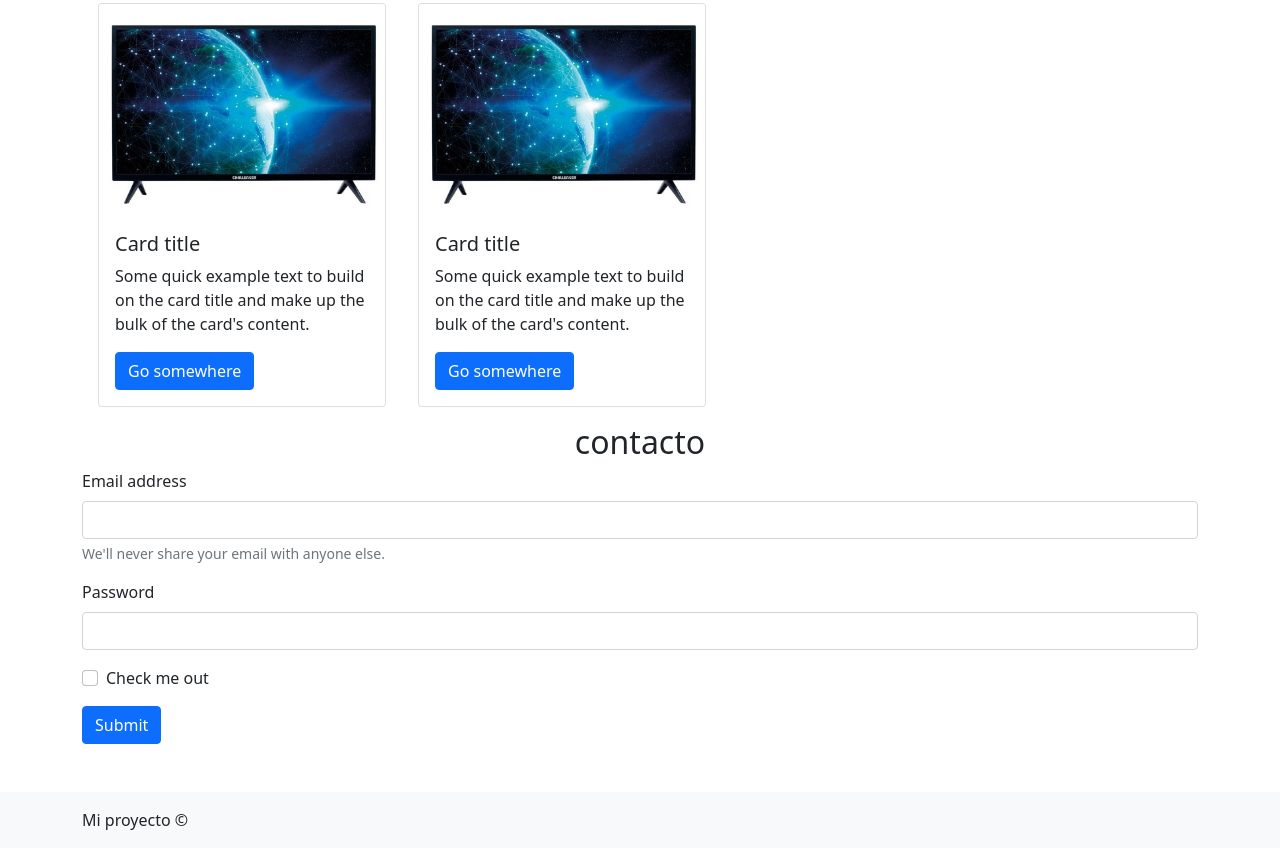
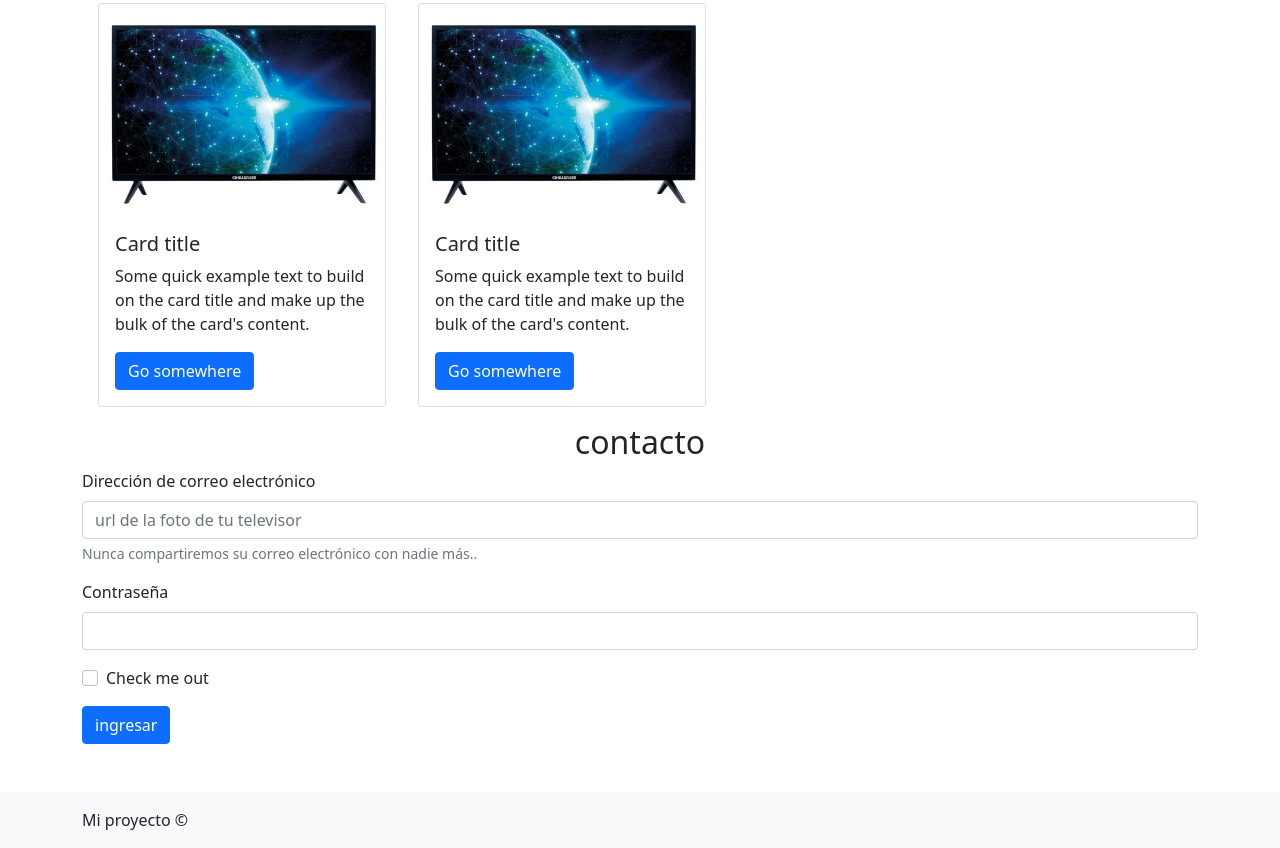
Before and after one commit to solanod/bootstrap-b, a plain HTML site: page index.html in a window 1280 px wide. Shown: the part 1382-2230 px from the top of the page. Drawn offline with Linux system fonts and the light colour scheme.

Commit message:
insertar

```diff
--- a/index.html
+++ b/index.html
@@ -82,7 +82,7 @@
 <p class="h2 container text-center">productos</p>
 <div class="container d-flex flex-wrap" >
   <div class="card m-3" style="width: 18rem;">
-  <img src="img\televison.jpg" class="card-img-top" alt="...">
+  <a href="https://oferta.senasofiaplus.edu.co/sofia-oferta/" target="_blank" rel="noopener noreferrer"><img src="img\televison.jpg" class="card-img-top" alt="..."></a>
   <div class="card-body">
     <h5 class="card-title">Card title</h5>
     <p class="card-text">Some quick example text to build on the card title and make up the bulk of the card's content.</p>
@@ -107,7 +107,7 @@
   </div>
 </div>
 <div class="card m-3" style="width: 18rem;">
-  <img src="img\televison.jpg" class="card-img-top" alt="...">
+  <a href="https://developer.mozilla.org/es/search?q=alt"target="_blank" rel="noopener noreferrer"><img src="img\televison.jpg" class="card-img-top" alt="..."></a>
   <div class="card-body">
     <h5 class="card-title">Card title</h5>
     <p class="card-text">Some quick example text to build on the card title and make up the bulk of the card's content.</p>
@@ -126,21 +126,21 @@
 <div class="container">
 <p class="h2 container text-center">contacto</p>
 
-  <form class="mb-5">
+  <form action="/enviar-respuesta" class="mb-5">
     <div class="mb-3">
-      <label for="exampleInputEmail1" class="form-label">Email address</label>
-      <input type="email" class="form-control" id="exampleInputEmail1" aria-describedby="emailHelp">
-      <div id="emailHelp" class="form-text">We'll never share your email with anyone else.</div>
+      <label for="exampleInputEmail1" class="form-label">Dirección de correo electrónico</label>
+      <input type="email" placeholder="url de la foto de tu televisor" required class="form-control" id="exampleInputEmail1" aria-describedby="emailHelp">
+      <div id="emailHelp" class="form-text">Nunca compartiremos su correo electrónico con nadie más..</div>
     </div>
     <div class="mb-3">
-      <label for="exampleInputPassword1" class="form-label">Password</label>
-      <input type="password" class="form-control" id="exampleInputPassword1">
+      <label for="exampleInputPassword1"  class="form-label">Contraseña</label>
+      <input type="password" required  class="form-control" id="exampleInputPassword1">
     </div>
     <div class="mb-3 form-check">
       <input type="checkbox" class="form-check-input" id="exampleCheck1">
       <label class="form-check-label" for="exampleCheck1">Check me out</label>
     </div>
-    <button type="submit" class="btn btn-primary">Submit</button>
+    <button type="submit" class="btn btn-primary">ingresar</button>
   </form>
 </div>
 </main>
```
Also changed, not shown: 1 other file.
